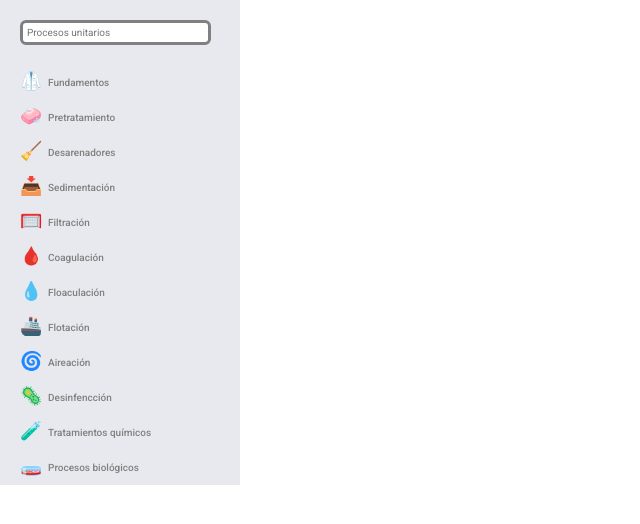
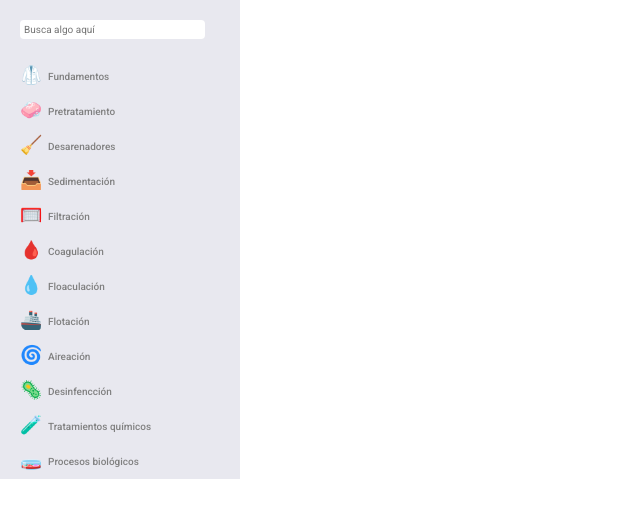
Before and after one commit to Daviddss20/Git-Course, a plain HTML site: page index.html in a window 1280 px wide. Shown: the whole page, without its empty margins (0-640 px from the left). Drawn offline with Linux system fonts and the light colour scheme.

Commit message:
Final search menu version

```diff
--- a/css/search_menu_style.css
+++ b/css/search_menu_style.css
@@ -5,11 +5,9 @@
 }
 #searcher {
     width: 177px;
-    border: 3px;
     margin: 20px;
-    border-style: solid;
-    border-radius: 6px;
-    border-color: gray;
+    border-style: none;
+    border-radius: 4px;
     font-size: x-small;
     padding: 4px;
     color: gray;
--- a/index.html
+++ b/index.html
@@ -11,7 +11,7 @@
 <body>
     <main>
         <section id="search-menu">
-            <input type="text" id="searcher" placeholder="Procesos unitarios">
+            <input type="text" id="searcher" placeholder="Busca algo aquí">
             <ul>
                 <li id="item-list-1">
                     <div>
```
